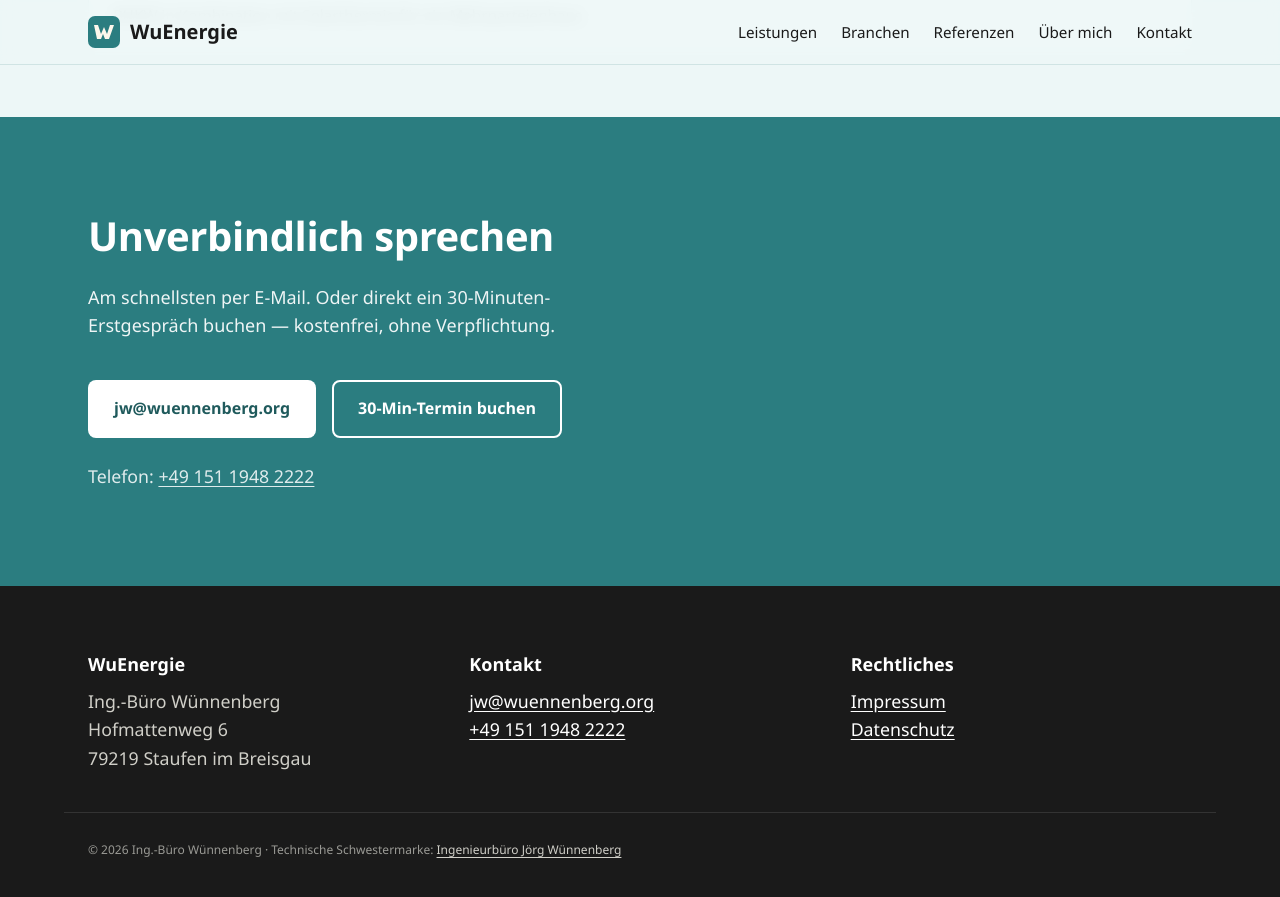
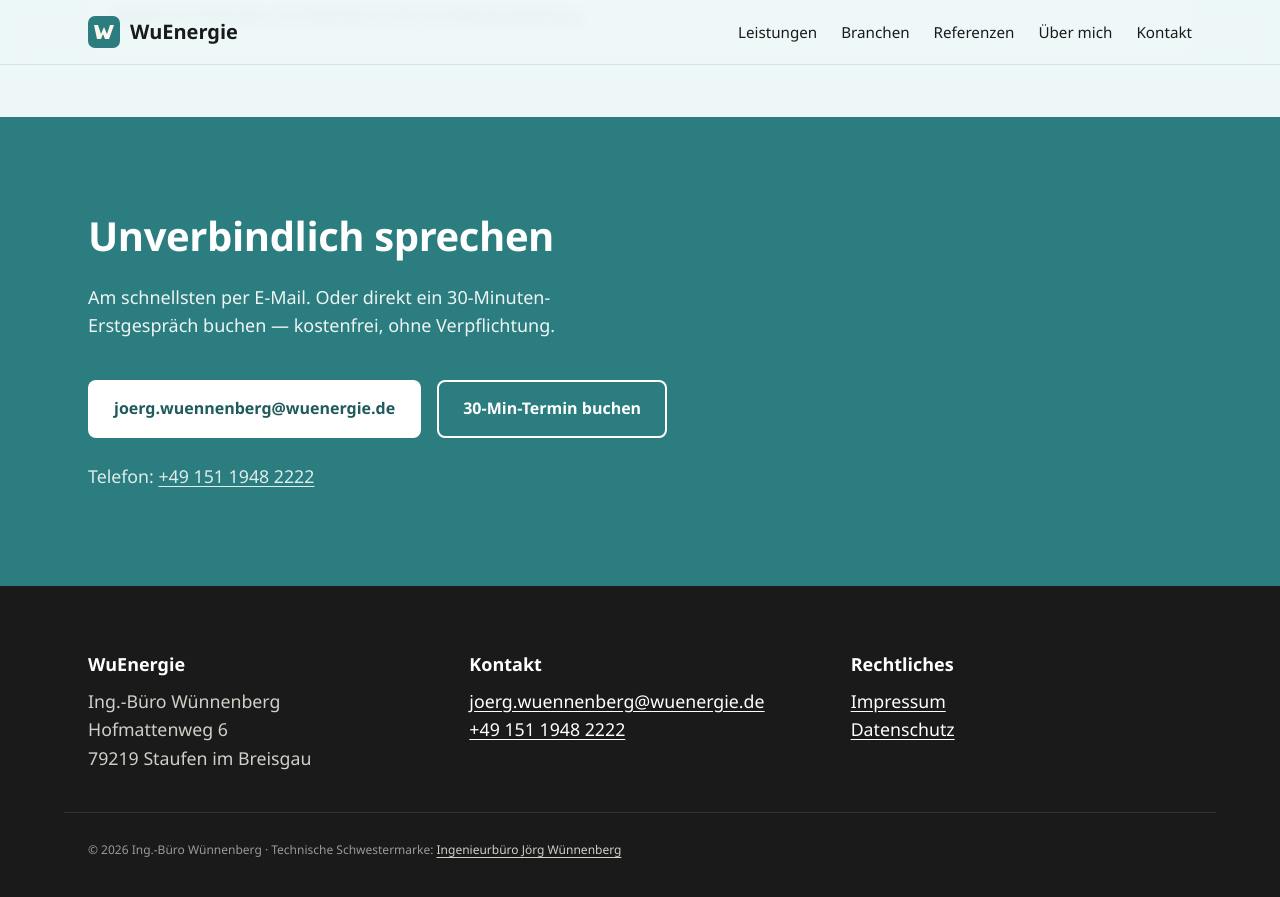
Before and after one commit to wuenergie/wuenergie-site, a Jekyll site: the page built from index.md, in a window 1280 px wide and 900 px high, scrolled down 3786 px. Shown: the top 897 px of the window. Built offline with Jekyll 4.4.1, drawn with Linux system fonts in a browser that asks for light colours.

Commit message:
Kontakt: Buchungs-URL auf Cal.eu umgestellt
Co-Authored-By: Claude Sonnet 4.6 <noreply@anthropic.com>

```diff
--- a/_data/site.yml
+++ b/_data/site.yml
@@ -14,9 +14,9 @@ geo_lon: 7.7268
 
 telefon: "+49 151 1948 2222"
 telefon_tel: "+4915119482222"
-email: jw@wuennenberg.org
+email: joerg.wuennenberg@wuenergie.de
 ust_idnr: DE231784739
-booking_url: https://outlook.office.com/bookwithme/user/3279c649828149e5b88e4207ce4b7ed4@wuenergie.de/meetingtype/V0Pkg7C7K0y6cbTZBBUq7A2?anonymous&ismsaljsauthenabled&ep=mlink
+booking_url: https://app.cal.eu/joerg-wuennenberg/30min
 
 # Visuelle Identität (zentrale Quelle — wird in head.html / manifest referenziert)
 theme_color: "#2B7D80"
```
